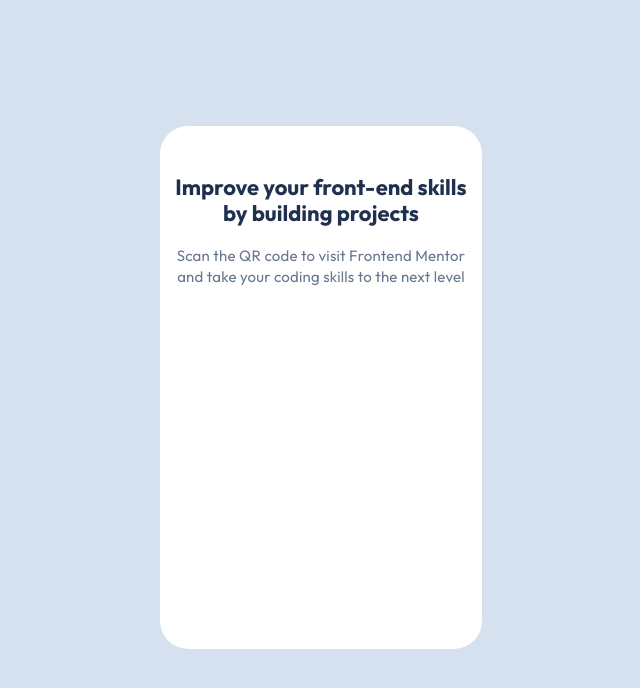
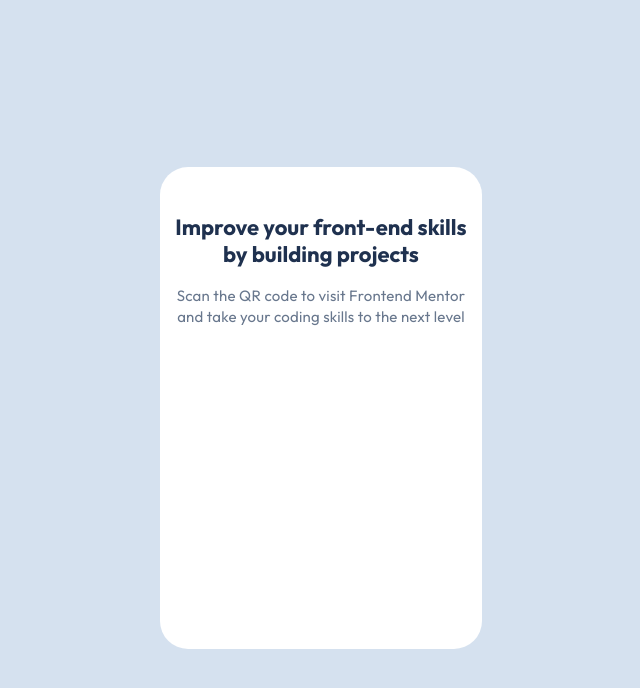
Before and after one commit to KrmenDev/QRComponent, a plain HTML site: page index.html in a window 1280 px wide. Shown: the whole page, without its empty margins (319-959 px from the left). Drawn offline with Linux system fonts and the light colour scheme.

Commit message:
Update style.css

```diff
--- a/style.css
+++ b/style.css
@@ -1,16 +1,17 @@
 body{
     background-color: #D5E1EF;
+    display: flex;
+    height: 100vh;
+    justify-content: center;
+    align-items: center;
 }
 
 main{
     background: white;
     border-radius: 28px;
-    height: 500px;
+    height: 460px;
     width: 300px ;
     text-align: center;
-    margin-top: 10%;
-    margin-left: auto;
-    margin-right: auto;
     padding: 0.7em 0.7em;
 }
 
```
